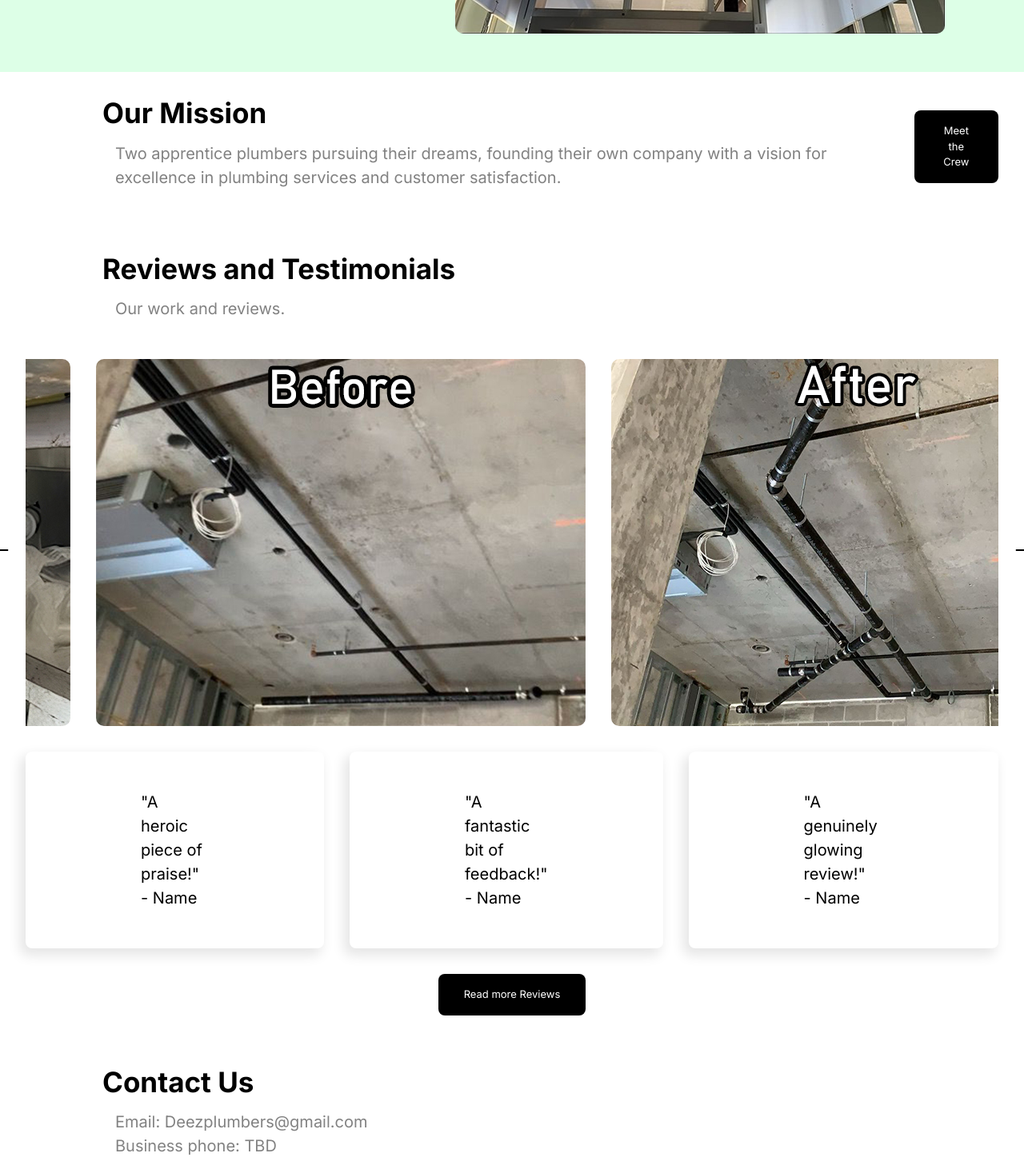
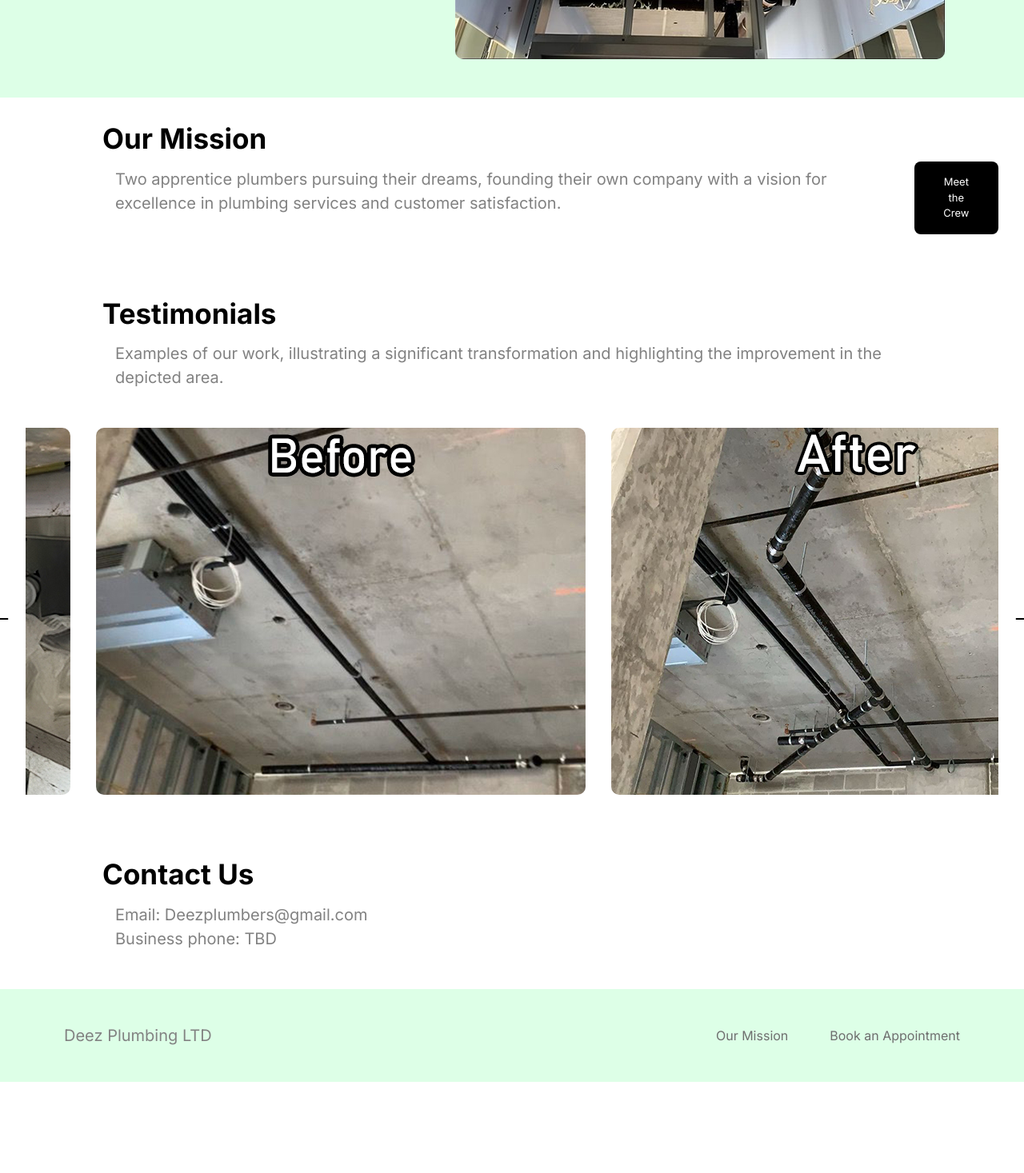
Before and after one commit to SargunKaura/Deez-Plumbing-Website, a React (Create React App) app in the folder deez-website/: page / in a window 1280 px wide. Shown: the part 916-2383 px from the top of the page at 80% size. After the commit the page ends 2269 px from the top, so only its background shows below. Built offline with nearby package versions, Linux system fonts and the light colour scheme.

Commit message:
Fixed meet the crew button and commented out Reviews section. Closes #42

```diff
--- a/deez-website/src/App.css
+++ b/deez-website/src/App.css
@@ -83,7 +83,7 @@ body {
 
 .main-button {
 
-    margin-top: 1rem;
+    margin-top: 3rem;
     padding: 1rem 2rem;
     background-color: black;
     color: white;
@@ -321,6 +321,7 @@ h1 {
     line-height: 110%; /* 44px */
     text-align: left;
 }
+
 .testimonials {
     display: flex;
     justify-content: center;
--- a/deez-website/src/components/Home.js
+++ b/deez-website/src/components/Home.js
@@ -254,14 +254,22 @@ function Home() {
 
                     <div className="reviews-text">
 
+                        <h3>Testimonials</h3>
+                        <p>Examples of our work, illustrating a significant transformation and highlighting
+                            the improvement in the depicted area.</p>
+
+                    </div>
+
+                    {/* <div className="reviews-text">
+
                         <h3>Reviews and Testimonials</h3>
                         <p>Our work and reviews.</p>
 
-                    </div>
+                    </div> */}
 
                     <Carousel images={images} />
 
-                    <div className="testimonials">
+                    {/* <div className="testimonials">
 
                         <div className="testimonial">
 
@@ -290,7 +298,7 @@ function Home() {
 
                         <button className = "main-button" id = "review-button">Read more Reviews</button>
 
-                    </div>
+                    </div> */}
 
                 </section>
 
```
